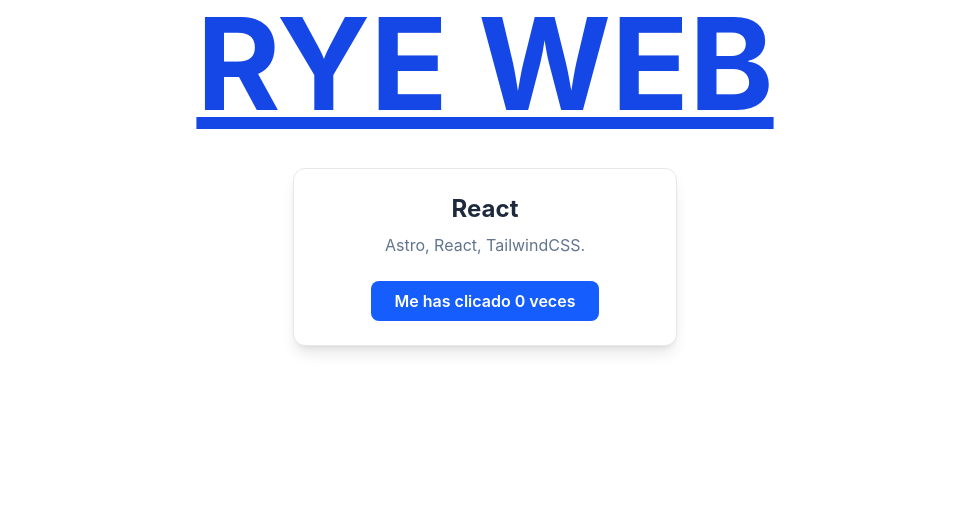
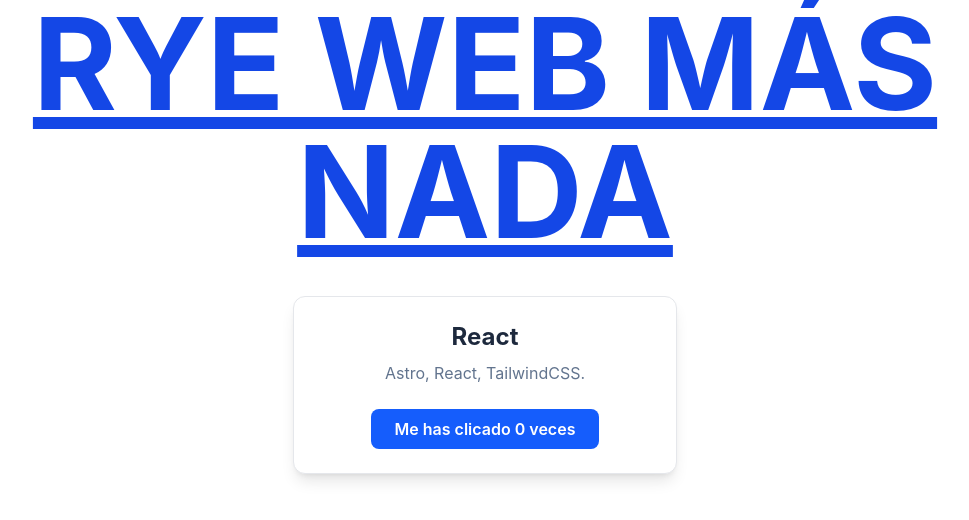
Before and after one commit to Yanxmarcos/landing-page-rye, an Astro site: page / in a window 1280 px wide. Shown: the whole page, without its empty margins (155-1124 px from the left). Built offline with nearby package versions, Linux system fonts and the light colour scheme; Astro itself is replaced by a stand-in of ours.

Commit message:
RYE_1
esto es la primera parte

```diff
--- a/src/pages/index.astro
+++ b/src/pages/index.astro
@@ -14,7 +14,7 @@ import Boton from "../components/Boton.jsx";
 	</head>
 	<body>
 		<h1 class="text-9xl font-bold text-blue-700 underline text-center">
-			RYE WEB
+			RYE WEB MÁS NADA
 		</h1>
 		<Boton client:load />
 	</body>
```
